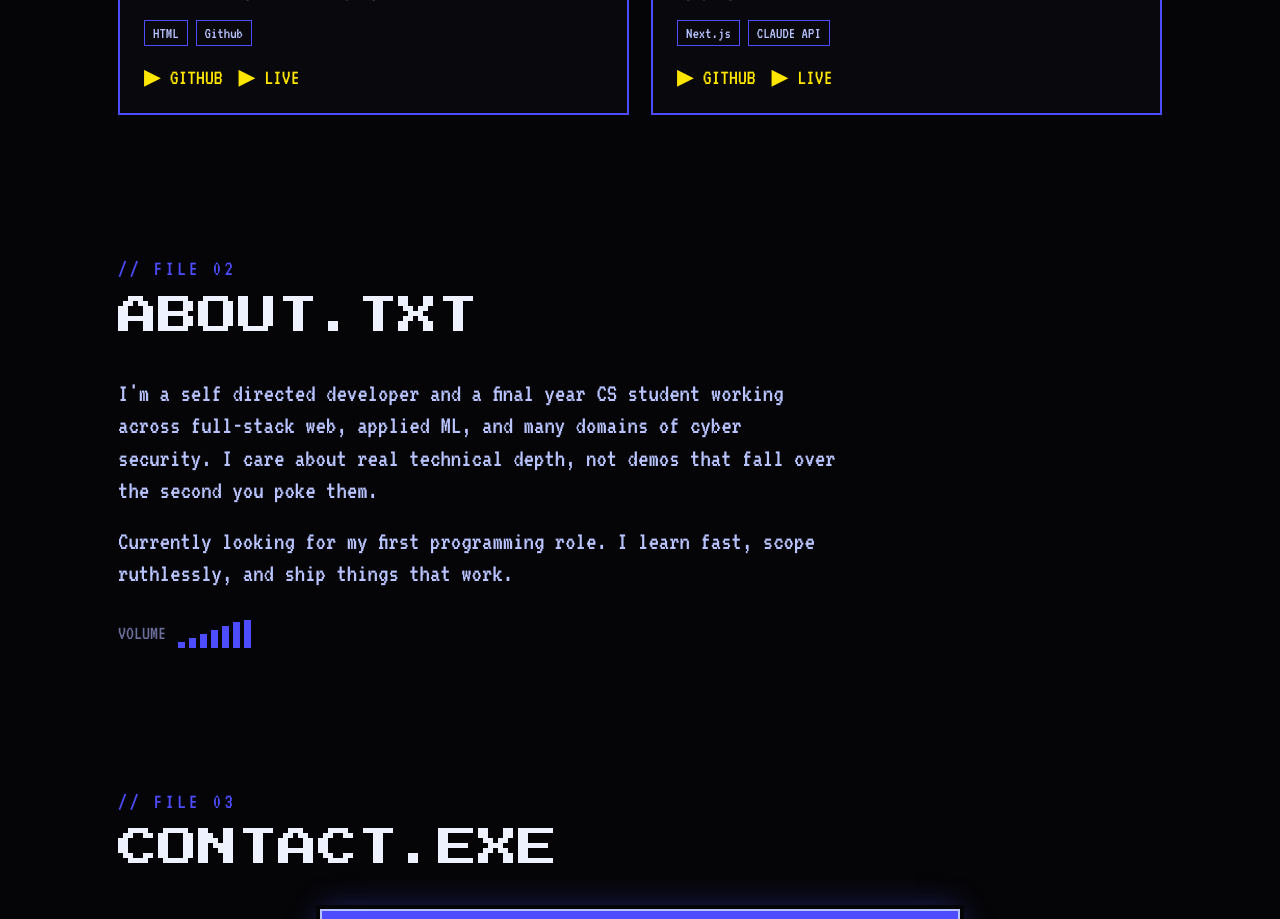
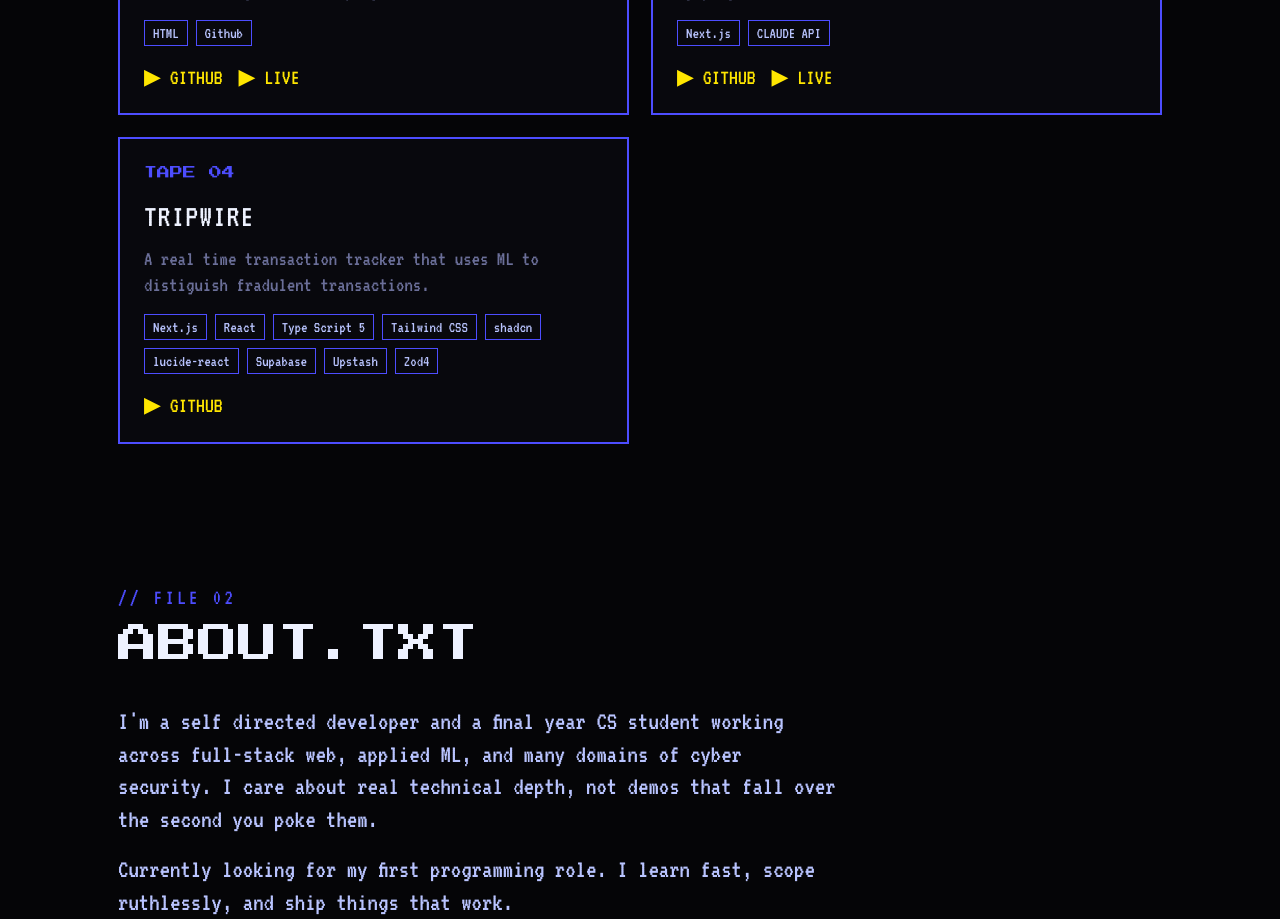
Before and after one commit to Brodie191/VHSPersonalSite, a Next.js app: page / in a window 1280 px wide. Shown: the part 2100-3019 px from the top of the page. Built offline with nearby package versions, Linux system fonts and the light colour scheme.

Commit message:
New project Card

```diff
--- a/data/projects.ts
+++ b/data/projects.ts
@@ -40,4 +40,12 @@ export const projects: Project[] = [
     href: 'https://github.com/Brodie191/AICOV.git',
     liveHref:'https://ai-cover-letter-generator-iota.vercel.app/',
   },
+
+  {
+    num: 'TAPE 04',
+    title: 'TRIPWIRE',
+    description: 'A real time transaction tracker that uses ML to distiguish fradulent transactions.',
+    stack:['Next.js', 'React', 'Type Script 5', 'Tailwind CSS', 'shadcn', 'lucide-react', 'Supabase', 'Upstash', 'Zod4'],
+    href:'https://github.com/Brodie191/Tripwire.git',
+  },
 ]
```
